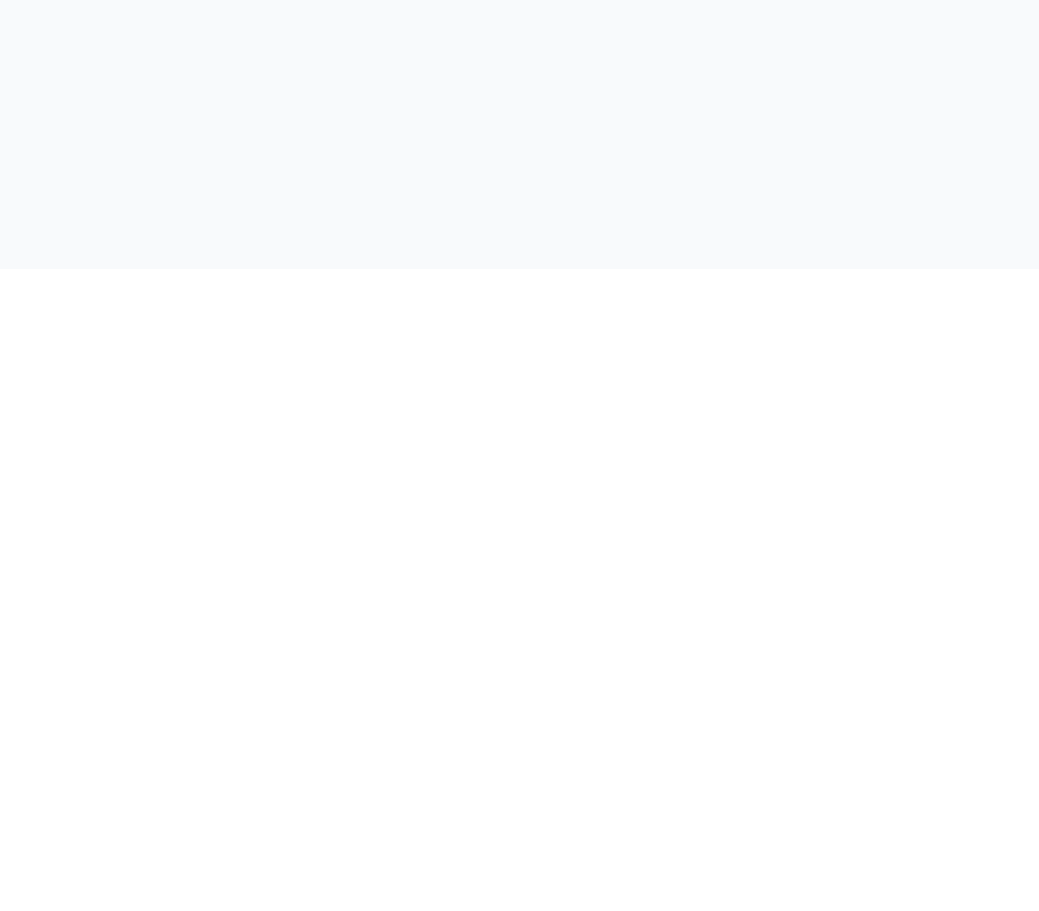
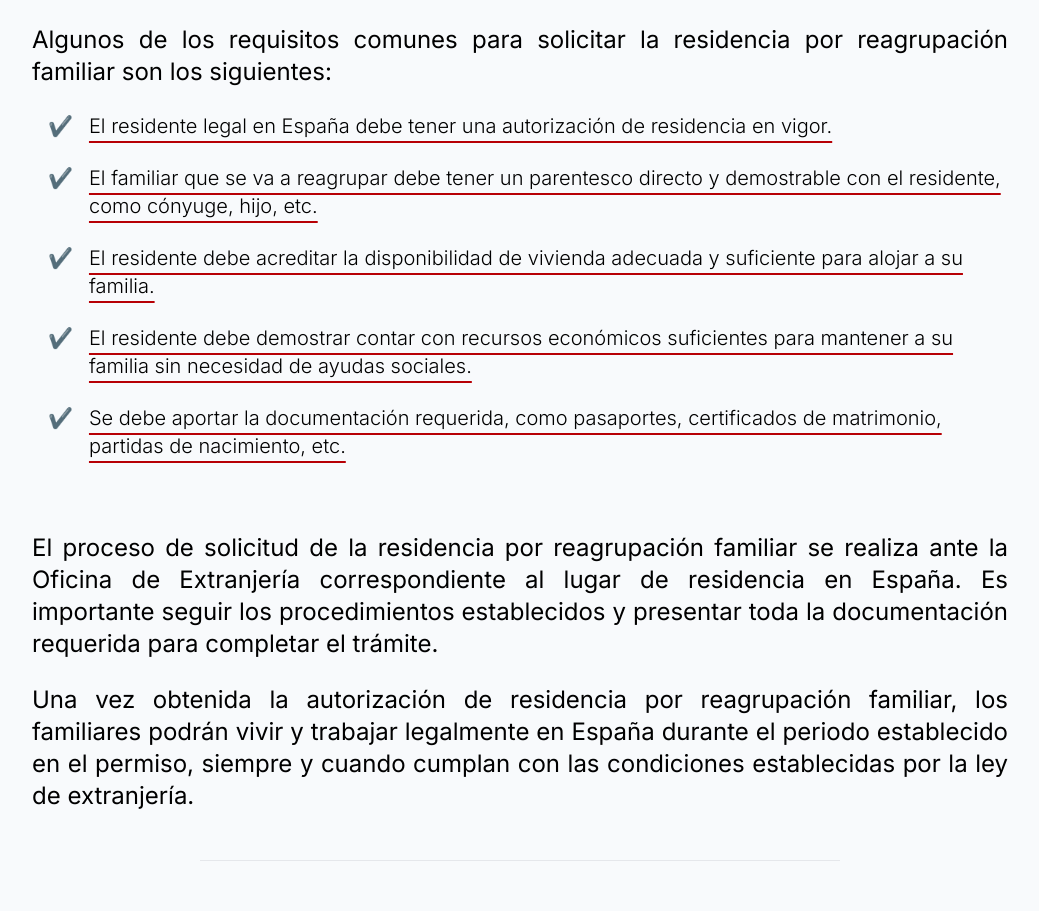
Before and after one commit to ByronCalvete/yc-asesoria-next, a Next.js app: page /residencias/reagrupacion-familiar in a window 1280 px wide. Shown: the part 531-1442 px from the top of the page, without its empty margins (120-1159 px from the left). Before the commit the page ends 800 px from the top, so only its background shows below. Built offline with nearby package versions, Linux system fonts and the light colour scheme.

Commit message:
add: reagrupacion familiar  page

```diff
--- a/app/residencias/familiar-comunitario/page.jsx
+++ b/app/residencias/familiar-comunitario/page.jsx
@@ -1,7 +1,20 @@
 import ContactForm from "@/app/components/ContactForm"
 
 const data = {
-  description: 'Algunos de los requisitos comunes para solicitar la residencia por familiar comunitario son los siguientes:',
+  description: [
+    {
+      id: 1,
+      content: 'La residencia por familiar comunitario, también conocida como tarjeta de residencia de familiar de ciudadano de la Unión Europea, es un permiso de residencia que permite a los familiares de ciudadanos de la Unión Europea (UE) o del Espacio Económico Europeo (EEE) vivir y trabajar legalmente en España.',
+    },
+    {
+      id: 2,
+      content: 'Este tipo de residencia se aplica a los familiares directos de ciudadanos comunitarios, como cónyuges, parejas registradas, hijos menores de 21 años o mayores a cargo, padres o abuelos a cargo, entre otros, siempre que cumplan con ciertos requisitos establecidos por la legislación española y europea.',
+    },
+    {
+      id: 1,
+      content: 'Algunos de los requisitos comunes para solicitar la residencia por familiar comunitario son los siguientes:',
+    },
+  ],
   requirements: [
     {
       id: 1,
@@ -40,8 +53,10 @@ export default function FamiliarComunitario () {
   return (
     <>
       <section className="max-w-5xl my-6 grid mx-auto p-6 gap-4 sm:gap-6">
-        <h2 className="text-3xl font-bold text-center sm:text-5xl mb-2 sm:mb-6 text-yc-red">Residencia por familiar comunitario</h2>
-        <p className="font-normal text-xl sm:text-2xl text-justify mb-2 sm:mb-6">{data.description}</p>
+        <h2 className="text-4xl font-bold text-center sm:text-5xl mb-2 sm:mb-6 text-yc-red">Residencia por familiar comunitario</h2>
+        {data.description.map(t => (
+          <p key={t.id} className="font-normal text-xl sm:text-2xl text-justify">{t.content}</p>
+        ))}
         {data.requirements.map(t => (
           <div key={t.id} className="flex items-start">
             <span className="font-light px-4 text-xl">✔️</span>
@@ -51,7 +66,7 @@ export default function FamiliarComunitario () {
       </section>
       <section className="max-w-5xl my-6 grid mx-auto p-6 gap-4 sm:gap-6">
         {data.comments.map(t => (
-          <p key={t.id} className="font-normal text-xl sm:text-2xl text-justify mb-2 sm:mb-6">{t.content}</p>
+          <p key={t.id} className="font-normal text-xl sm:text-2xl text-justify">{t.content}</p>
         ))}
       </section>
 
--- a/app/residencias/reagrupacion-familiar/page.jsx
+++ b/app/residencias/reagrupacion-familiar/page.jsx
@@ -1,5 +1,78 @@
+import ContactForm from "@/app/components/ContactForm"
+
+const data = {
+  description: [
+    {
+      id: 1,
+      content: 'La residencia por reagrupación familiar es un procedimiento mediante el cual un ciudadano extranjero residente legalmente en España puede solicitar la autorización de residencia para sus familiares directos, que se encuentran en su país de origen o residiendo legalmente en otro país, con el objetivo de reunirse y vivir juntos en territorio español.',
+    },
+    {
+      id: 2,
+      content: 'La reagrupación familiar permite que los familiares del residente legal obtengan una autorización de residencia que les permita vivir y trabajar en España de forma legal. Los familiares elegibles para la reagrupación pueden incluir cónyuges, parejas registradas, hijos menores de 18 años o mayores a cargo, y ascendientes a cargo.',
+    },
+    {
+      id: 3,
+      content: 'Algunos de los requisitos comunes para solicitar la residencia por reagrupación familiar son los siguientes:',
+    },
+  ],
+  requirements: [
+    {
+      id: 1,
+      content: 'El residente legal en España debe tener una autorización de residencia en vigor.'
+    },
+    {
+      id: 2,
+      content: 'El familiar que se va a reagrupar debe tener un parentesco directo y demostrable con el residente, como cónyuge, hijo, etc.'
+    },
+    {
+      id: 3,
+      content: 'El residente debe acreditar la disponibilidad de vivienda adecuada y suficiente para alojar a su familia.'
+    },
+    {
+      id: 4,
+      content: 'El residente debe demostrar contar con recursos económicos suficientes para mantener a su familia sin necesidad de ayudas sociales.'
+    },
+    {
+      id: 5,
+      content: 'Se debe aportar la documentación requerida, como pasaportes, certificados de matrimonio, partidas de nacimiento, etc.'
+    },
+  ],
+  comments: [
+    {
+      id: 1,
+      content: 'El proceso de solicitud de la residencia por reagrupación familiar se realiza ante la Oficina de Extranjería correspondiente al lugar de residencia en España. Es importante seguir los procedimientos establecidos y presentar toda la documentación requerida para completar el trámite.',
+    },
+    {
+      id: 2,
+      content: 'Una vez obtenida la autorización de residencia por reagrupación familiar, los familiares podrán vivir y trabajar legalmente en España durante el periodo establecido en el permiso, siempre y cuando cumplan con las condiciones establecidas por la ley de extranjería.',
+    }
+  ],
+}
+
 export default function ReagrupacionFamilia () {
   return (
-    <h2>Reagrupación Familiar</h2>
+    <>
+      <section className="max-w-5xl my-6 grid mx-auto p-6 gap-4 sm:gap-6">
+        <h2 className="text-4xl font-bold text-center sm:text-5xl mb-2 sm:mb-6 text-yc-red">Reagrupación familiar</h2>
+        {data.description.map(t => (
+          <p key={t.id} className="font-normal text-xl sm:text-2xl text-justify">{t.content}</p>
+        ))}
+        {data.requirements.map(t => (
+          <div key={t.id} className="flex items-start">
+            <span className="font-light px-4 text-xl">✔️</span>
+            <p className="font-light text-lg sm:text-xl underline underline-offset-8 decoration-yc-red">{t.content}</p>
+          </div>
+        ))}
+      </section>
+      <section className="max-w-5xl my-6 grid mx-auto p-6 gap-4 sm:gap-6">
+        {data.comments.map(t => (
+          <p key={t.id} className="font-normal text-xl sm:text-2xl text-justify">{t.content}</p>
+        ))}
+      </section>
+
+      <hr className="mx-auto bg-black dark:bg-white w-1/2" />
+
+      <ContactForm />
+    </>
   )
 }
```
